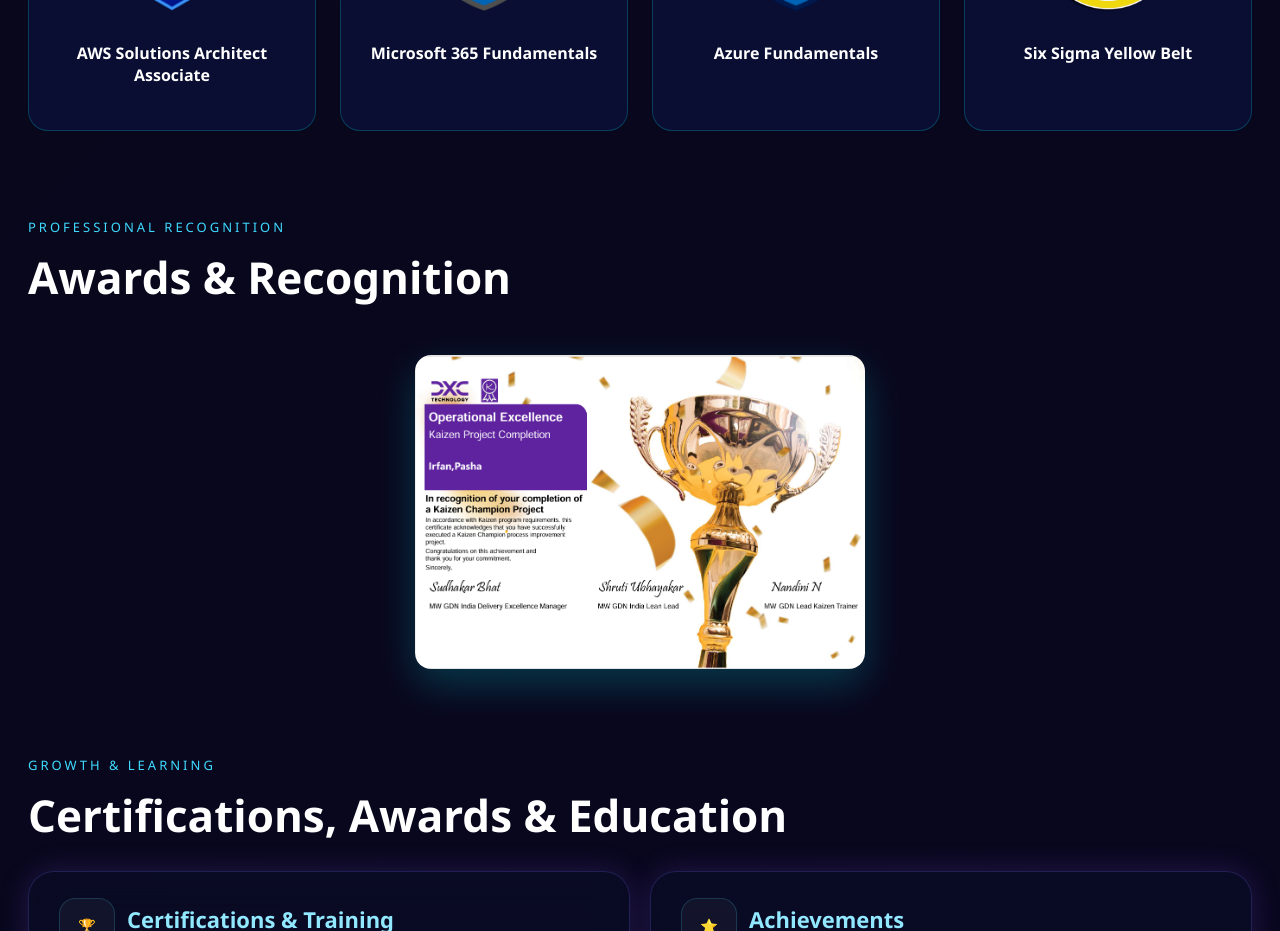
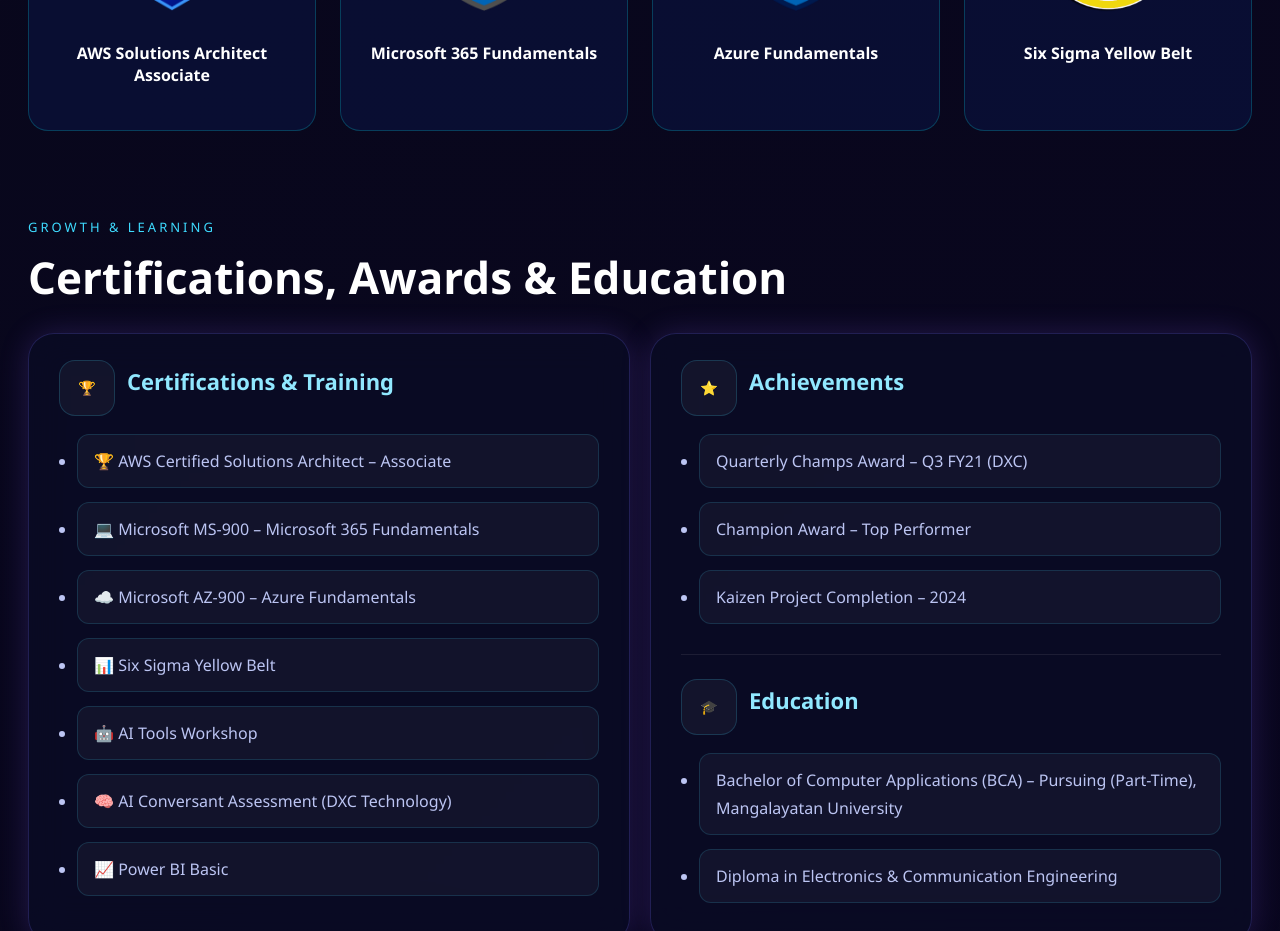
Before and after one commit to IrfanPasha05/my-portfolio, a React (Create React App) app: page / in a window 1280 px wide. Shown: the part 7360-8291 px from the top of the page. Built offline with nearby package versions, Linux system fonts and the light colour scheme.

Commit message:
Enhanced portfolio with certification badges and awards section

```diff
--- a/src/App.js
+++ b/src/App.js
@@ -69,8 +69,6 @@
 
 <CertificationBadges />
 
-<AwardsRecognition />
-
 <Certifications
   certifications={certifications}
   achievements={achievements}
```
